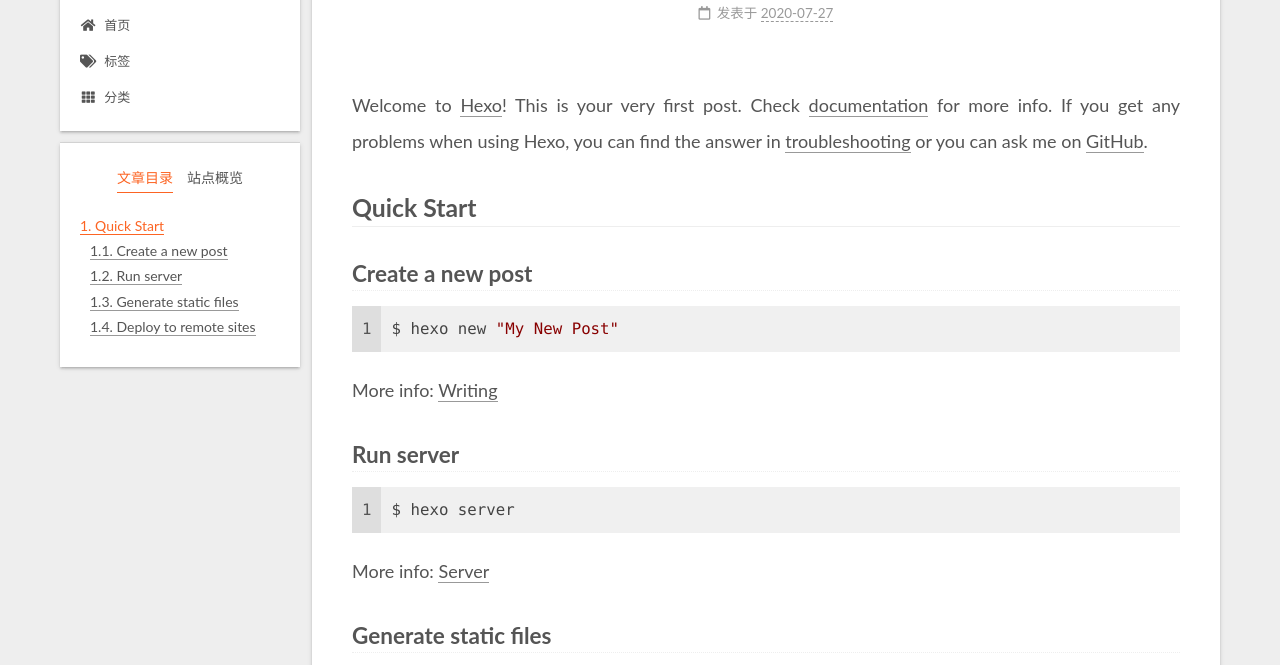
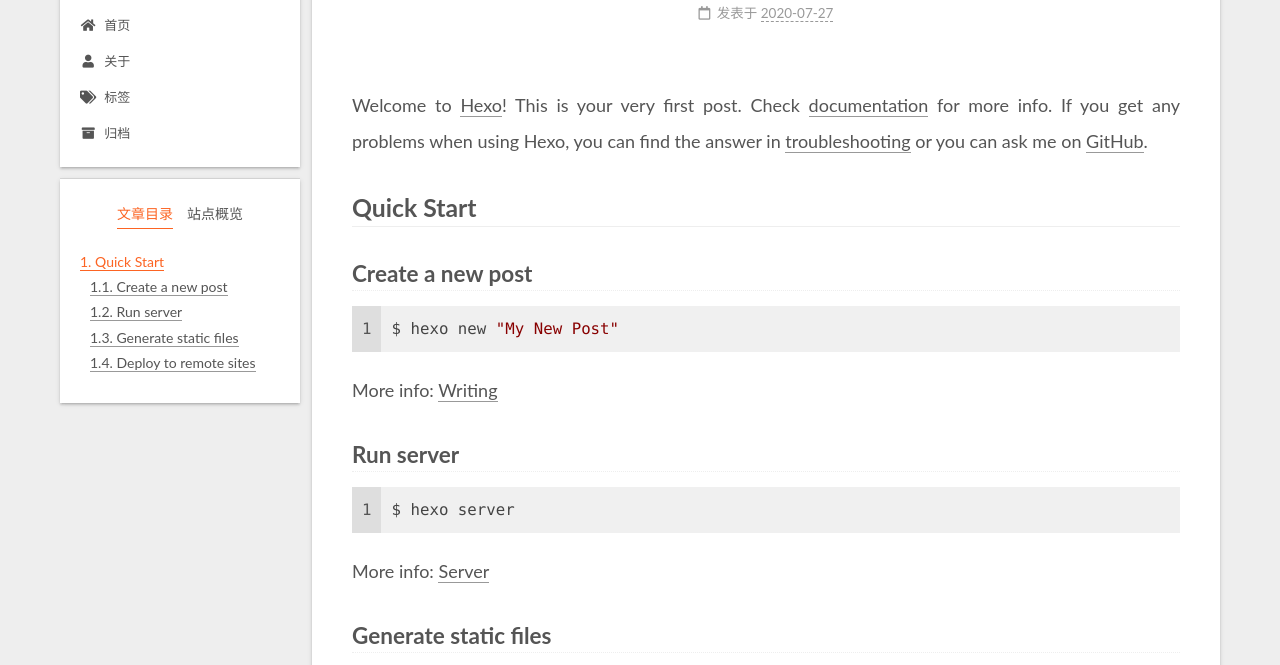
Before and after one commit to wecyhom/wecyhom.github.io, a plain HTML site: page 2020/07/27/hello-world/index.html in a window 1280 px wide. Shown: the part 87-752 px from the top of the page. Drawn offline with Linux system fonts and the light colour scheme.

Commit message:
Site updated: 2020-07-28 00:31:45

```diff
--- a/2020/07/27/hello-world/index.html
+++ b/2020/07/27/hello-world/index.html
@@ -140,14 +140,19 @@
     <a href="/" rel="section"><i class="fa fa-home fa-fw"></i>首页</a>
 
   </li>
+        <li class="menu-item menu-item-about">
+
+    <a href="/about/" rel="section"><i class="fa fa-user fa-fw"></i>关于</a>
+
+  </li>
         <li class="menu-item menu-item-tags">
 
     <a href="/tags/" rel="section"><i class="fa fa-tags fa-fw"></i>标签</a>
 
   </li>
-        <li class="menu-item menu-item-categories">
+        <li class="menu-item menu-item-archives">
 
-    <a href="/categories/" rel="section"><i class="fa fa-th fa-fw"></i>分类</a>
+    <a href="/archives/" rel="section"><i class="fa fa-archive fa-fw"></i>归档</a>
 
   </li>
   </ul>
@@ -193,7 +198,8 @@
 <div class="site-state-wrap animated">
   <nav class="site-state">
       <div class="site-state-item site-state-posts">
-          <a href="/archives">
+          <a href="/archives/">
+
           <span class="site-state-item-count">1</span>
           <span class="site-state-item-name">日志</span>
         </a>
```
Also changed, not shown: archives/2020/07/index.html (+9 -3 lines), archives/2020/index.html (+9 -3 lines), archives/index.html (+9 -3 lines), index.html (+9 -3 lines).
